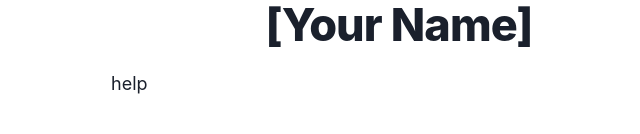
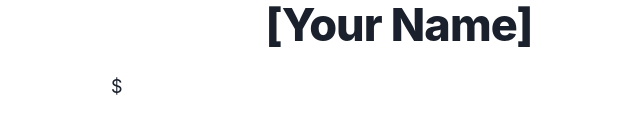
Before and after one commit to shabaraba/portfolio, a Next.js app in the folder src/: page / in a window 1280 px wide. Shown: the part 218-352 px from the top of the page, without its empty margins (241-881 px from the left). Built offline with nearby package versions, Linux system fonts and the light colour scheme.

Commit message:
- ブロックの構成を修正

```diff
--- a/src/components/main.tsx
+++ b/src/components/main.tsx
@@ -1,5 +1,5 @@
 import React, {useRef, useState, useLayoutEffect, createContext, useContext} from 'react'
-import {Box, Container, Input, Text, Editable, EditableInput, EditableTextarea, EditablePreview,} from '@chakra-ui/react'
+import {Box, Container, Input, Text, Editable, EditableInput, EditableTextarea, EditablePreview, Flex, } from '@chakra-ui/react'
 
 export const CommandContext = createContext(null)
 
@@ -26,8 +26,12 @@ type Props = {
   command: string
 }
 
-export const Block:React.FC<Props> = ({ command=null }: Props) => {
+export const Block:React.VFC<Props> = () => {
+  const [command, setCommand] = useState(null)
   let CommandResult: React.FC
+  const applyCommand = ((c: string) => {
+    setCommand(c)
+  })
 
   switch (command) {
     case '-h':
@@ -39,41 +43,39 @@ export const Block:React.FC<Props> = ({ command=null }: Props) => {
       console.log("list")
       break
     default:
-      CommandResult = HelpBlock
+      CommandResult = () => <></>
       console.log("default")
       break
   }
   return (
     <>
+      <CommandLine applyCommand={applyCommand}/>
       <CommandResult />
-      <CommandLine />
     </>
   )
 }
 
-export const CommandLine: React.FC = () => {
+interface CommandLineProps {
+  applyCommand: (c: string) => void,
+}
+
+export const CommandLine: React.VFC<CommandLineProps> = ({applyCommand}: CommandLineProps) => {
   const inputElement = useRef<HTMLInputElement>(null)
   const { histories, setHistories } = useContext(CommandContext)
   const [ closed, setClosed ] = useState(false)
-  const [ command, setCommand ] = useState("")
 
-  inputElement.current?.focus()
-
-  const onInput = (e:any) => {
-    console.log(inputElement.current.value)
-    if (e.key != 'Enter') return
-    console.log("continue")
-
-    setHistories([...histories, inputElement.current.value])
-    setClosed(true)
-    setCommand(inputElement.current.value)
-  }
+  const currentElement = inputElement.current
+  currentElement?.focus()
 
   const onSubmit= (e:string) => {
     console.log(e)
     setHistories([...histories, e])
     setClosed(true)
-    setCommand(e)
+    applyCommand(e)
+  }
+
+  const onBlur= (e:any) => {
+    e.focus()
   }
 
   return (
@@ -82,13 +84,20 @@ export const CommandLine: React.FC = () => {
       ref={inputElement}
       submitOnBlur={false}
       onSubmit={onSubmit}
+      onBlur={onBlur}
       startWithEditView={true}
       selectAllOnFocus={false}
+      isDisabled={closed ? true : false}
     >
-      <EditablePreview />
-      <EditableInput
-        _focus={{outline: "none"}}
-      />
+      <Flex
+        align="center"
+      >
+        <Text>$ </Text>
+        <EditablePreview />
+        <EditableInput
+          _focus={{outline: "none"}}
+        />
+      </Flex>
     </Editable>
   )
   // if (!closed) {
```
